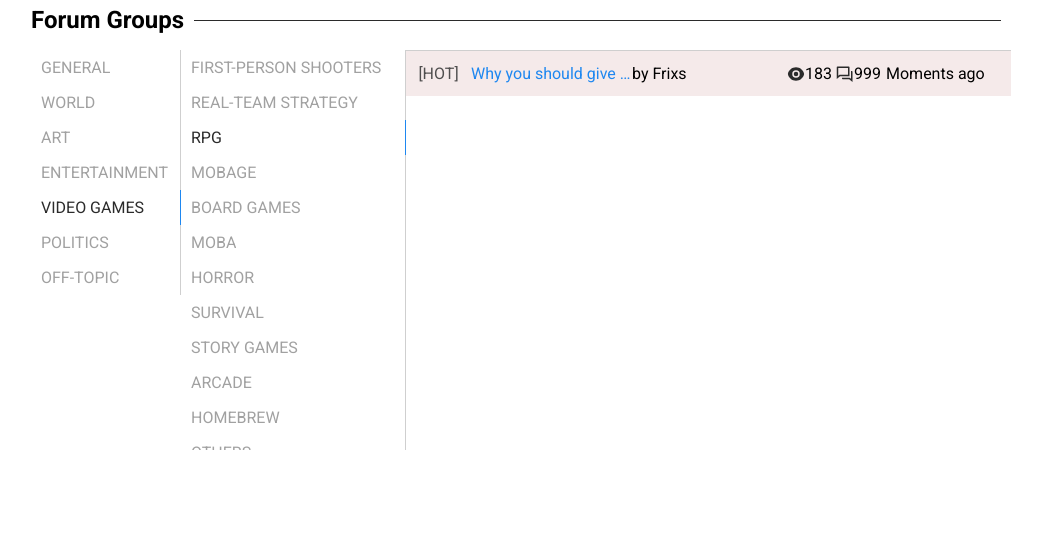
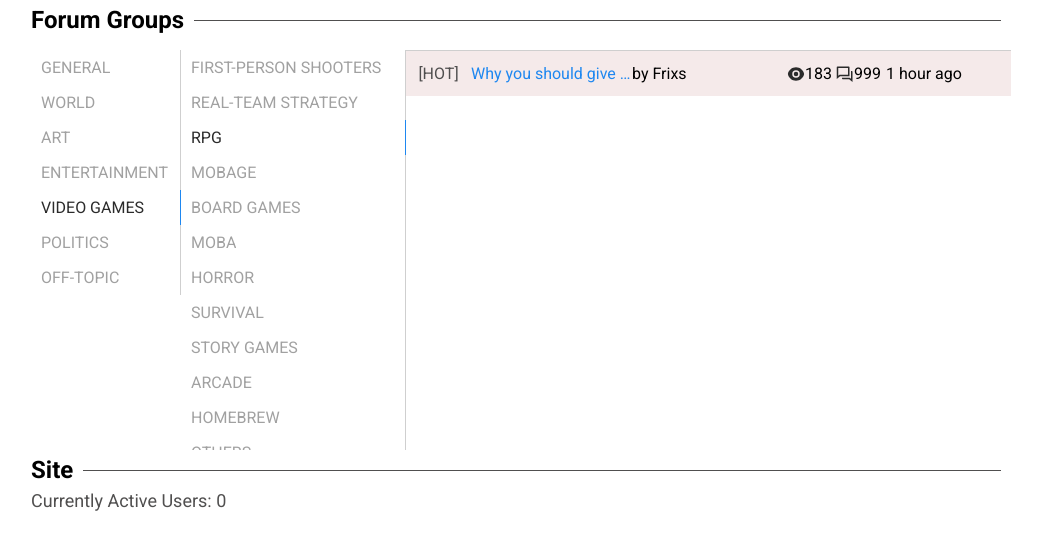
Before and after one commit to blekekok/amjs, a PHP site: page / in a window 1280 px wide. Shown: the part 75-625 px from the top of the page, without its empty margins (119-1161 px from the left). Run offline with PHP 8.4, Linux system fonts and the light colour scheme; the visitor is signed in with stand-in values (Sample User, id 1); tables that the repository leaves empty or names only in its code hold one stand-in row (values such as "Sample post").

Commit message:
active user count

```diff
--- a/index.php
+++ b/index.php
@@ -1,4 +1,7 @@
 <?php
+
+    include 'src/php/database.php';
+    include 'src/php/authentication.php';
 
     include 'src/php/main-page.php';
 
--- a/src/php/authentication.php
+++ b/src/php/authentication.php
@@ -64,7 +64,7 @@
 
     function CreateNewUser($conn, $username, $email, $pass) {
 
-        $query = $conn->prepare('INSERT INTO users (username, email, password_hash, verification_token, verification_timestamp) VALUES (?,?,?,?,CURRENT_TIMESTAMP);');
+        $query = $conn->prepare('INSERT INTO users (username, email, password_hash, verification_token, verification_timestamp, creation_date) VALUES (?,?,?,?,CURRENT_TIMESTAMP,CURRENT_TIMESTAMP);');
 
         $hash = getPasswordHash($pass);
 
--- a/src/php/config.php
+++ b/src/php/config.php
@@ -6,7 +6,8 @@
         'EMAIL_ADDRESS' => 'blekekokkovlek@gmail.com', // Change this to the actual email address
         'VERIFY_TOKEN_TIMEOUT' => 604800, // The amount of time for a verify token to expire in seconds
         'RESETPASSWORD_TOKEN_TIMEOUT' => 604800, // The amount of time for a reset password token to expire in seconds
-        'PASSWORD_HASH_COST' => 8 // The higher the number, the longer it takes to encrypt
+        'PASSWORD_HASH_COST' => 8, // The higher the number, the longer it takes to encrypt
+        'MAX_ACTIVITY_TIME' => 300 // The amount of time before a user is marked as inactive
 
     );
 
--- a/src/php/database.php
+++ b/src/php/database.php
@@ -8,4 +8,29 @@
         die("Connected failed: " . $conn->connect_error);
     }
 
+    session_start();
+
+    // Update user activity
+    if (isset($_SESSION['role'])) {
+        $query = $conn->prepare('UPDATE users SET lastactivity=CURRENT_TIMESTAMP WHERE username LIKE ?;');
+        $query->bind_param('s', $_SESSION['username']);
+        $query->execute();
+    }
+
+    function getActiveUser($conn, $user) {
+
+        $configs = include('src/php/config.php');
+
+        $query = $conn->prepare('SELECT COUNT(lastactivity) AS totaluser FROM users WHERE timestampdiff(SECOND, lastactivity, NOW()) < ?;');
+        $query->bind_param('i', $configs['MAX_ACTIVITY_TIME']);
+        $query->execute();
+
+        $result = $query->get_result();
+        if (!$result) return 0;
+
+        $data = $result->fetch_assoc();
+
+        return $data['totaluser'];
+    }
+
 ?>
--- a/src/php/main-page.php
+++ b/src/php/main-page.php
@@ -1,11 +1,4 @@
 <?php
-
-    include 'src/php/database.php';
-    include 'src/php/authentication.php';
-
-    $_GET['test']  = 'hello';
-
-    session_start();
 
 ?>
 
@@ -21,7 +14,7 @@
 </head>
 <body>
     <?php include 'src/php/page-header.php' ?>
-    <div class="top-seperator">
+    <div class="seperator">
         <h1>Forum Groups</h1>
         <div class="line"></div>
         <?php
@@ -78,10 +71,18 @@
                         <img src="src/res/comment.svg" alt="">
                         <span>999</span>
                     </div>
-                    <span class="time">Moments ago</span>
+                    <span class="time">1 hour ago</span>
                 </div>
             </li>
         </ul>
     </div>
+
+    <div class="bottom-seperator">
+        <div class="seperator">
+            <h1>Site</h1>
+            <div class="line"></div>
+        </div>
+        <h2 class="active-user">Currently Active Users: <?php echo getActiveUser($conn, 'hello'); ?></h2>
+    </div>
 </body>
 </html>
--- a/src/style/main.css
+++ b/src/style/main.css
@@ -1,17 +1,17 @@
 @import "styles.css";
 
-.top-seperator {
+.seperator {
     position: relative;
     height: 40px;
     display: flex;
     align-items: center;
 }
 
-.top-seperator > h1 {
+.seperator > h1 {
     font-size: 24px;
 }
 
-.top-seperator > .create-thread-button {
+.seperator > .create-thread-button {
     display: flex;
     justify-content: center;
     align-items: center;
@@ -22,24 +22,31 @@
     transition: all 75ms ease-in-out;
 }
 
-.top-seperator > .create-thread-button:hover {
+.seperator > .create-thread-button:hover {
     cursor: pointer;
     filter: brightness(90%);
 }
 
-.top-seperator > .create-thread-button:active {
+.seperator > .create-thread-button:active {
     filter: brightness(80%);
 }
 
-.top-seperator > .create-thread-button > img {
+.seperator > .create-thread-button > img {
     margin-right: 6px;
+}
+
+.active-user {
+    margin-top: 0;
+    color: var(--gray);
+    font-weight: 400;
+    font-size: 18px;
 }
 
 .line {
     flex-grow: 1;
     height: 1px;
     margin: 0 10px;
-    background-color: var(--dark-gray);
+    background-color: var(--gray);
 }
 
 .thread-browser {
@@ -82,6 +89,15 @@
     overflow: hidden;
     white-space: nowrap;
     text-overflow: ellipsis;
+}
+
+.thread-browser > .thread > li > .title:hover {
+    cursor: pointer;
+    filter: brightness(75%);
+}
+
+.thread-browser > .thread > li > .title:active {
+    filter:brightness(50%);
 }
 
 .thread-browser > .thread > li > .meta {
```
